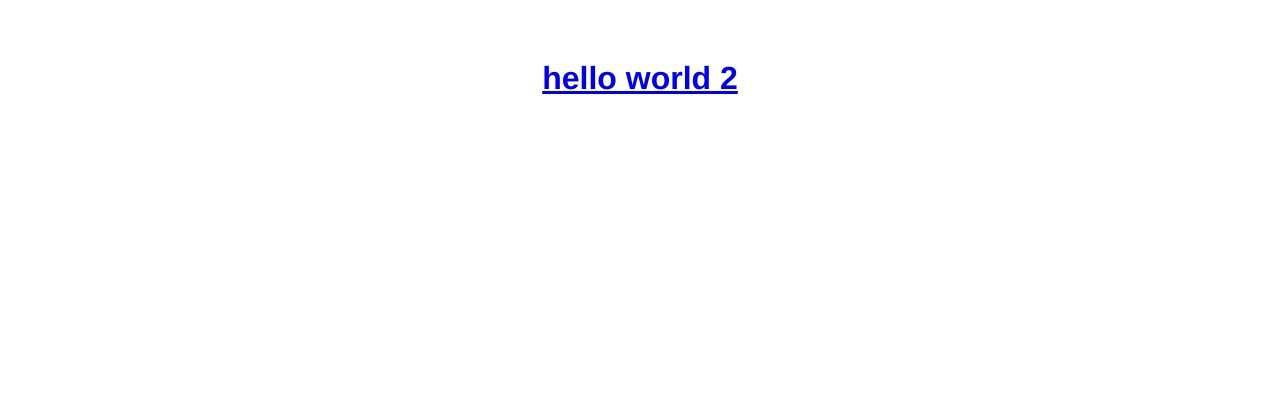
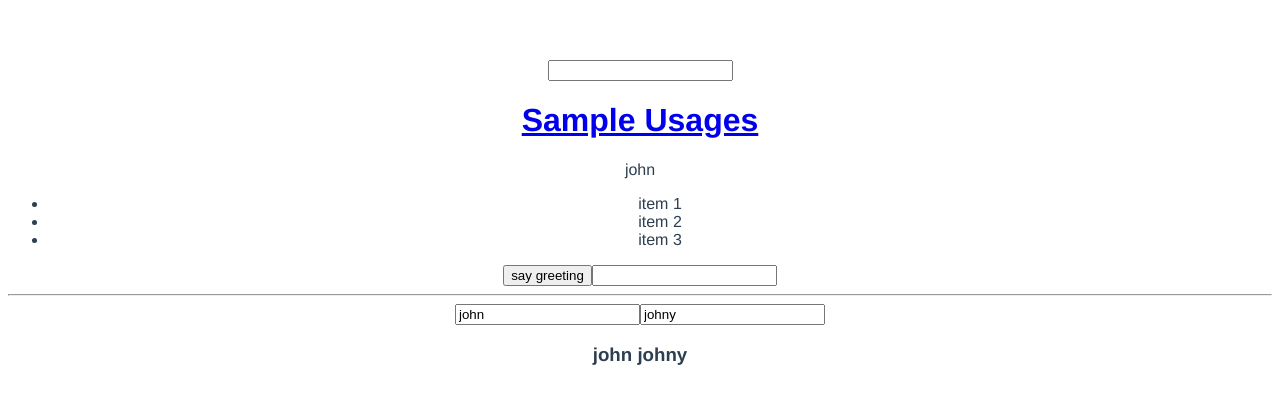
Before and after one commit to danivijay/vue-test-app, a Vue app: page / in a window 1280 px wide. Shown: the top 404 px of the page. Built offline with nearby package versions, Linux system fonts and the light colour scheme.

Commit message:
re-structure

```diff
--- a/src/components/apiFetch.vue
+++ b/src/components/apiFetch.vue
@@ -1,19 +1,6 @@
 <template>
   <div class="test">
-    <input type="text" v-model="test2">
-    <span v-html="title"></span>
-    <p>{{user.firstName}}</p>
-    <ul>
-      <li v-for="item in items">{{item.title}}</li>
-    </ul>
-    <p v-if="showHideTest">Test 1</p>
-    <p v-else>{{test2}}</p>
-    <button v-on:click="greet('hello world')">say greeting</button>
-    <input type="text" v-on:keyup="pressKey" v-on:keyup.enter="enterPress">
-    <hr />
-    <input type="text" v-model="user.firstName">
-    <input type="text" v-model="user.lastName">
-    <h3>{{fullName}}</h3>
+    <h2>{{title}}</h2>
   </div>
 </template>
 
@@ -22,7 +9,7 @@ export default {
   name: 'test',
   data() {
     return {
-      title: '<h1>sample data</h1>',
+      title: 'Sample API Fetch',
       test2: '',
       user: {
         firstName: 'john',
--- a/src/components/nameList.vue
+++ b/src/components/nameList.vue
@@ -1,18 +1,60 @@
 <template>
-<h1><a href="./api/">{{msg}}</a></h1>
+  <div class="test">
+    <input type="text" v-model="test2">
+    <span v-html="title"></span>
+    <p>{{user.firstName}}</p>
+    <ul>
+      <li v-for="item in items">{{item.title}}</li>
+    </ul>
+    <p v-if="showHideTest">Test 1</p>
+    <p v-else>{{test2}}</p>
+    <button v-on:click="greet('hello world')">say greeting</button>
+    <input type="text" v-on:keyup="pressKey" v-on:keyup.enter="enterPress">
+    <hr />
+    <input type="text" v-model="user.firstName">
+    <input type="text" v-model="user.lastName">
+    <h3>{{fullName}}</h3>
+  </div>
 </template>
 
 <script>
 export default {
-  name: 'nameList',
-  data () {
+  name: 'test',
+  data() {
     return {
-      msg: 'hello world 2'
+      title: '<h1><a href="./api">Sample Usages</a></h1>',
+      test2: '',
+      user: {
+        firstName: 'john',
+        lastName: 'johny'
+      },
+      showHideTest: false,
+      items: [
+        {title: 'item 1'},
+        {title: 'item 2'},
+        {title: 'item 3'}
+      ]
+    }
+  },
+  methods: {
+    greet: function(greeting){
+      alert(greeting);
+    },
+    pressKey: function(e) {
+      console.log(e.target.value);
+    },
+    enterPress: function(){
+      console.log('enterhit');
+    }
+  },
+  computed: {
+    fullName: function() {
+      return this.user.firstName + ' ' + this.user.lastName;
     }
   }
 }
 </script>
 
-<!-- Add "scoped" attribute to limit CSS to this component only -->
 <style scoped>
+
 </style>
```
